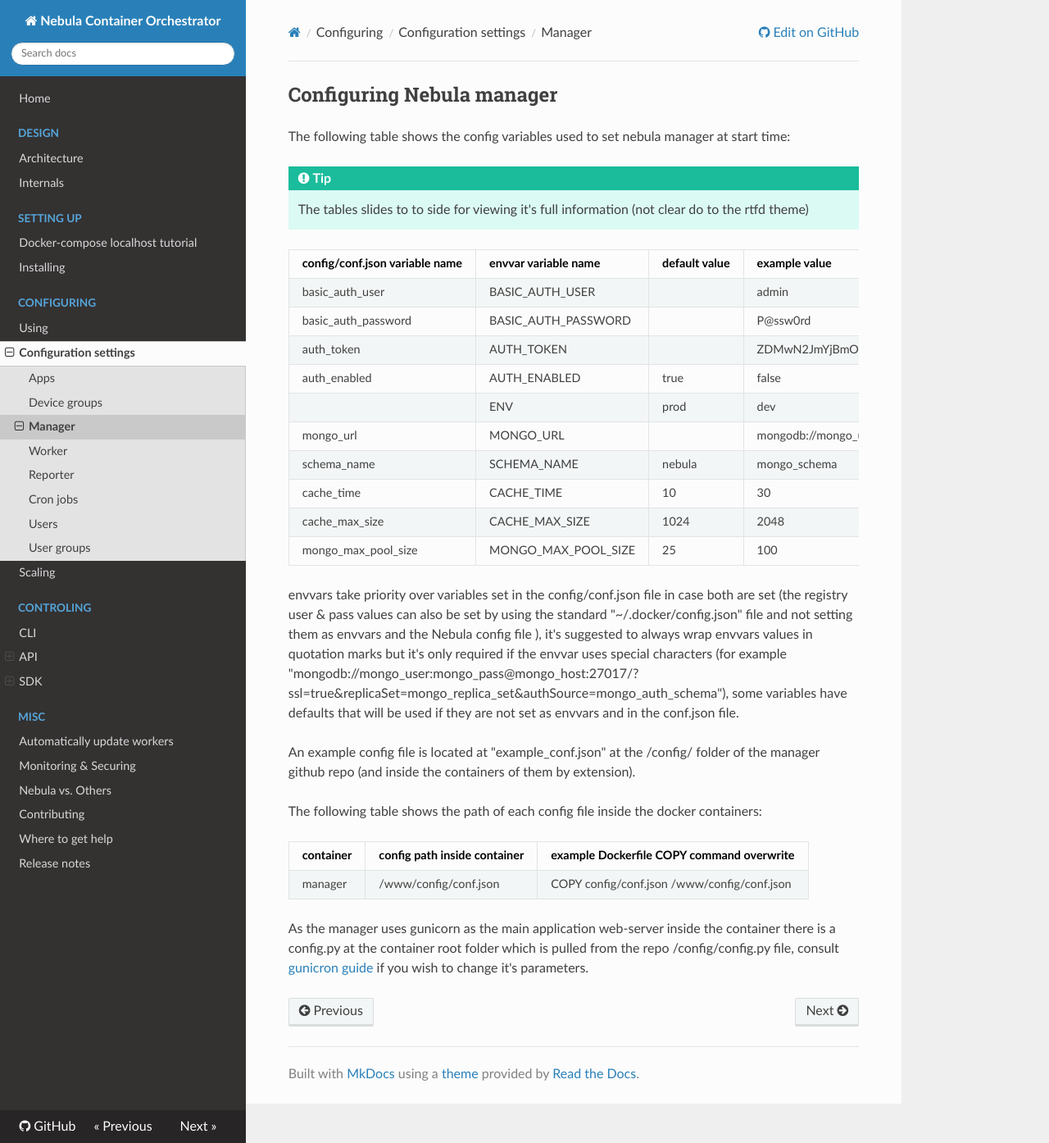
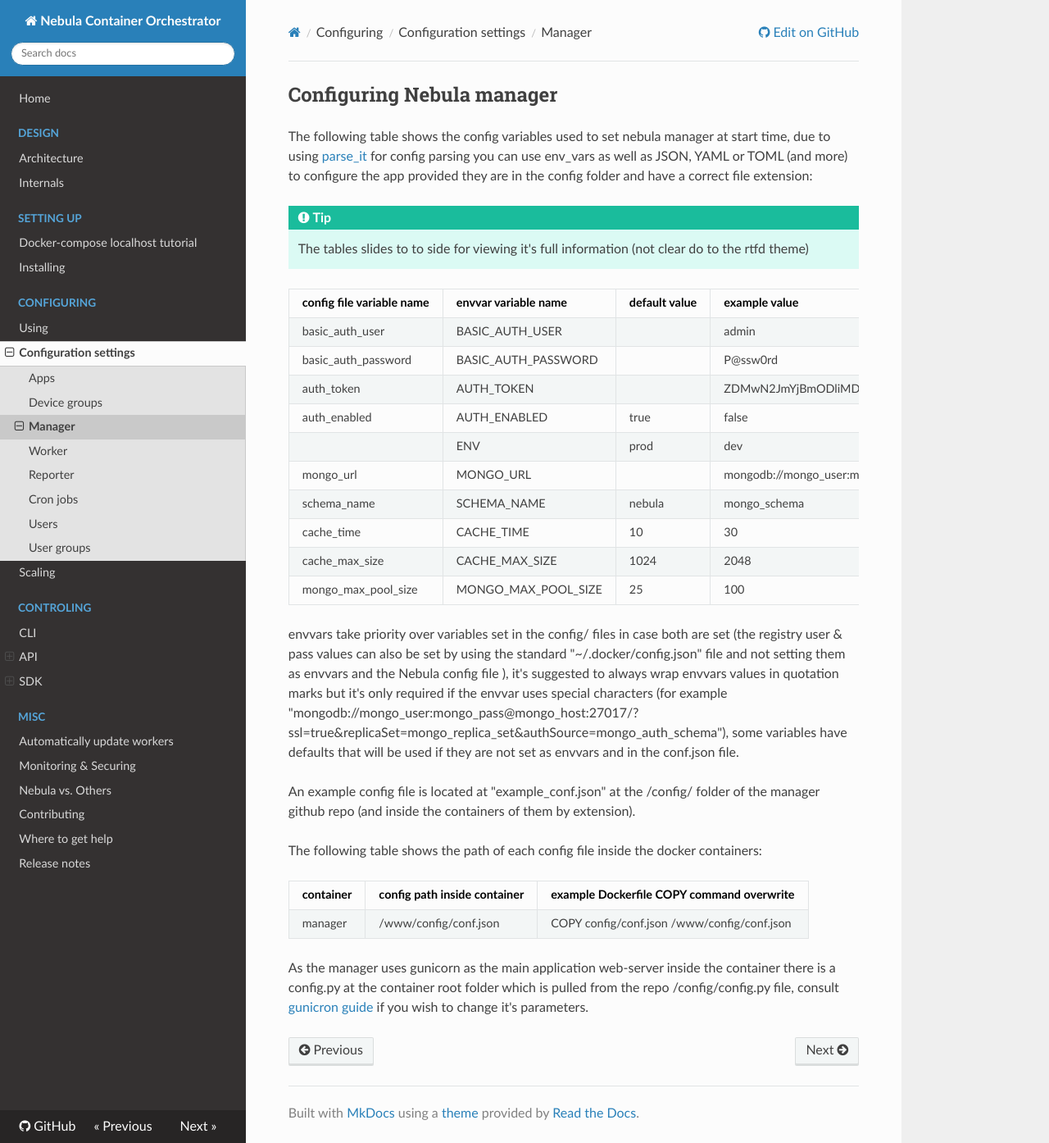
Before and after one commit to nebula-orchestrator/docs, an MkDocs documentation site: the page built from docs/config/manager.md, in a window 1280 px wide and 1394 px high. Shown: the whole window at 82% size. Built offline with MkDocs 1.6.1, drawn with Linux system fonts in a browser that asks for light colours; nearby versions of some CDN libraries.

Commit message:
adding mention of parse_it

```diff
--- a/docs/config/manager.md
+++ b/docs/config/manager.md
@@ -1,11 +1,11 @@
 ## Configuring Nebula manager
 
-The following table shows the config variables used to set nebula manager at start time:
+The following table shows the config variables used to set nebula manager at start time, due to using [parse_it](https://github.com/naorlivne/parse_it) for config parsing you can use env_vars as well as JSON, YAML or TOML (and more) to configure the app provided they are in the config folder and have a correct file extension:
 
 !!! tip
     The tables slides to to side for viewing it's full information (not clear do to the rtfd theme)
 
-| config/conf.json variable name     | envvar variable name             | default value                | example value                                                                                                        | type   | description                                                                                                                                                                                                                                                                                           | required |
+| config file variable name          | envvar variable name             | default value                | example value                                                                                                        | type   | description                                                                                                                                                                                                                                                                                           | required |
 |------------------------------------|----------------------------------|------------------------------|----------------------------------------------------------------------------------------------------------------------|--------|-------------------------------------------------------------------------------------------------------------------------------------------------------------------------------------------------------------------------------------------------------------------------------------------------------|----------|
 | basic_auth_user                    | BASIC_AUTH_USER                  |                              | admin                                                                                                                | string | the basic auth user used to secure the manager - unless you set auth_enabled=false you must configure either basic_auth (user & pass) or token auth                                                                                                                                                   | no       |
 | basic_auth_password                | BASIC_AUTH_PASSWORD              |                              | P@ssw0rd                                                                                                             | string | the basic auth password used to secure the api-manger - unless you set auth_enabled=false you must configure either basic_auth (user & pass) or token auth                                                                                                                                            | no       |
@@ -19,7 +19,7 @@
 | mongo_max_pool_size                | MONGO_MAX_POOL_SIZE              | 25                           | 100                                                                                                                  | int    | the size of the connection pool between the manager and the backend MongoDB - a good rule of thumb is to have 3 for each device_group in the cluster but no more then 100 at most                                                                                                                     | yes      |
 
 
-envvars take priority over variables set in the config/conf.json file in case both are set (the registry user & pass values can also be set by using the standard "~/.docker/config.json" file and not setting them as envvars and the Nebula config file ), it's suggested to always wrap envvars values in quotation marks but it's only required if the envvar uses special characters (for example "mongodb://mongo_user:mongo_pass@mongo_host:27017/?ssl=true&replicaSet=mongo_replica_set&authSource=mongo_auth_schema"), some variables have defaults that will be used if they are not set as envvars and in the conf.json file.
+envvars take priority over variables set in the config/ files in case both are set (the registry user & pass values can also be set by using the standard "~/.docker/config.json" file and not setting them as envvars and the Nebula config file ), it's suggested to always wrap envvars values in quotation marks but it's only required if the envvar uses special characters (for example "mongodb://mongo_user:mongo_pass@mongo_host:27017/?ssl=true&replicaSet=mongo_replica_set&authSource=mongo_auth_schema"), some variables have defaults that will be used if they are not set as envvars and in the conf.json file.
 
 An example config file is located at "example_conf.json" at the /config/ folder of the manager github repo (and inside the containers of them by extension).
 
```
Also changed, not shown: docs/config/reporter.md (+3 -3 lines), docs/config/worker.md (+3 -3 lines).
